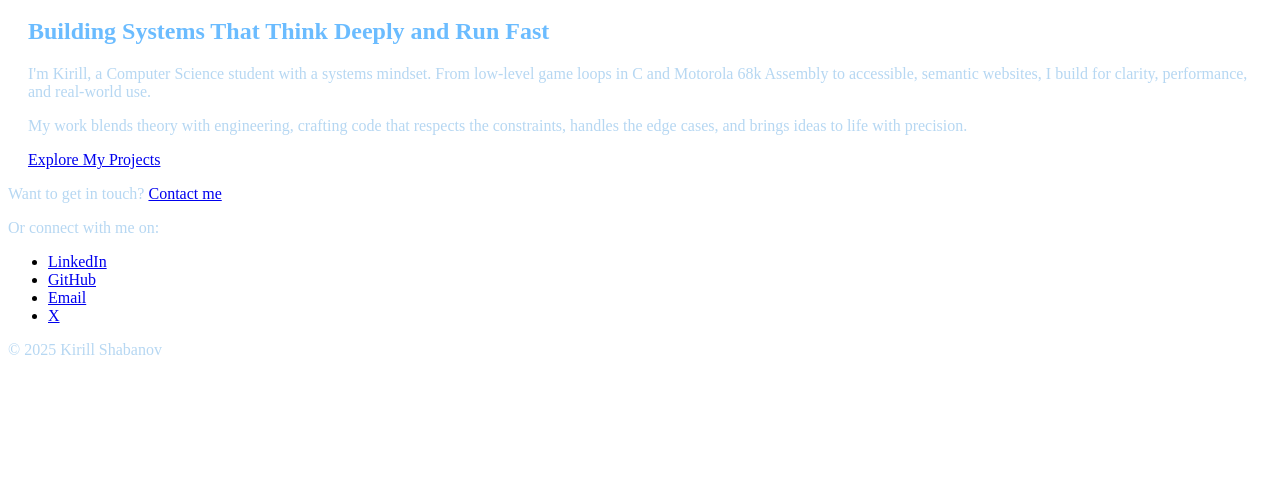
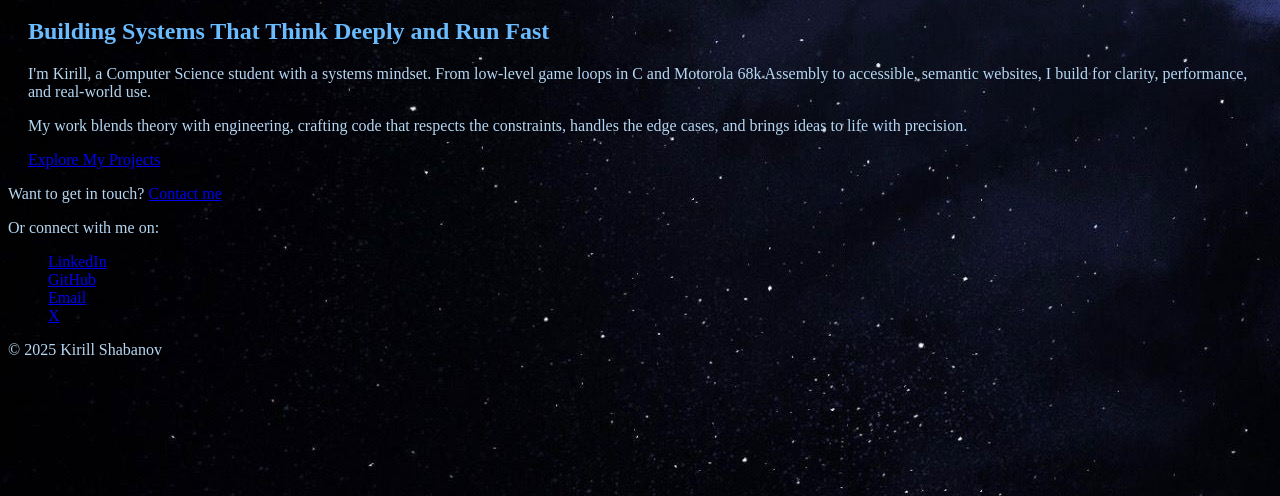
Before and after one commit to kirillshbnv/my-portfolio, a plain HTML site: page index.html in a window 1280 px wide. Shown: the part 304-800 px from the top of the page. Drawn offline with Linux system fonts and the light colour scheme.

Commit message:
Update background-image file location

```diff
--- a/css/style.css
+++ b/css/style.css
@@ -5,7 +5,7 @@
 -------------------------------------------------- */
 
 body {
-    background-image: url(../images/background/space2.jpeg);
+    background-image: url(../images/background/space.jpeg);
 }
 
 main {
```
